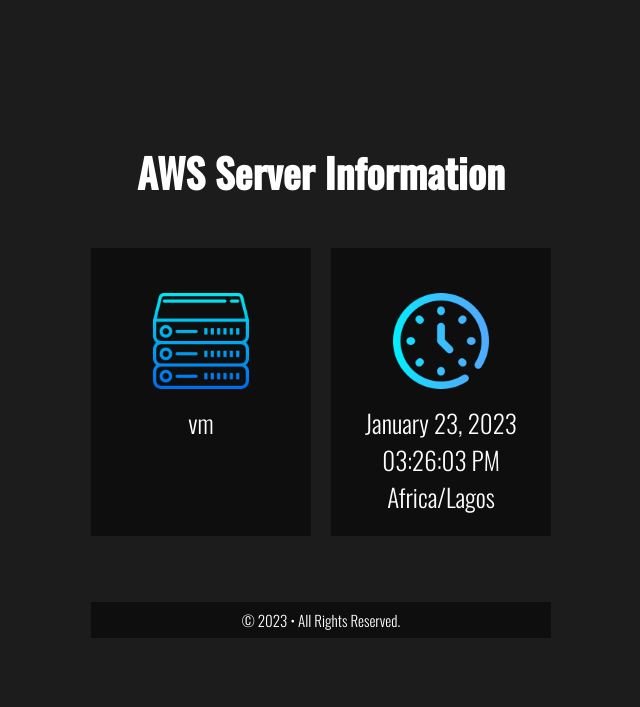
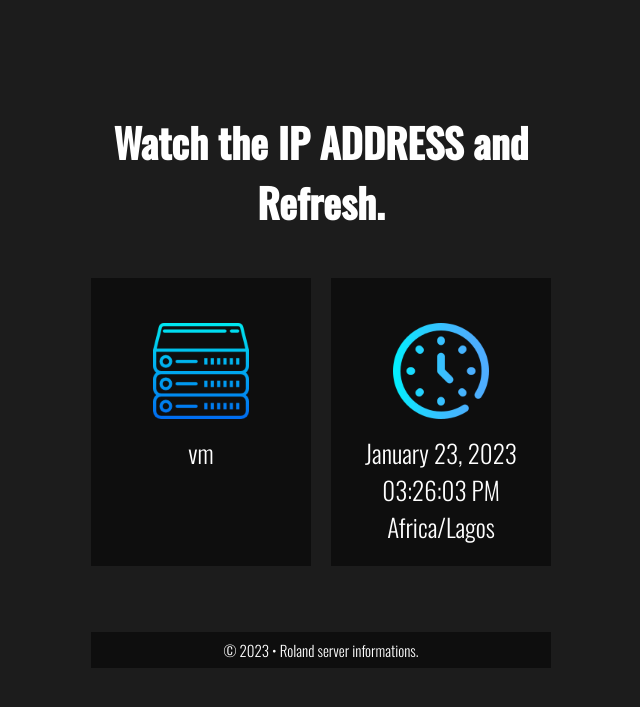
Before and after one commit to rolandeni/HTML, a PHP site: page / in a window 1280 px wide. Shown: the top 707 px of the page, without its empty margins (319-959 px from the left). Run offline with PHP 8.4, Linux system fonts and the light colour scheme.

Commit message:
Update index.php

```diff
--- a/index.php
+++ b/index.php
@@ -17,7 +17,7 @@
 <body>
 
     <div id="wrapper">
-        <h1 id="pageTitle">AWS Server Information</h1>
+        <h1 id="pageTitle">Watch the IP ADDRESS and Refresh.</h1>
         <div class="twoColRow">
             <div class="serverStats">
                 <img src="./assets/server.png" alt="" class="icon">
@@ -41,7 +41,7 @@
                 </h2>
             </div>
         </div>
-        <p id="copyright">&copy; <?php echo date("Y"); ?> &bull; All Rights Reserved.</p>
+        <p id="copyright">&copy; <?php echo date("Y"); ?> &bull; Roland server informations.</p>
     </div>
 
 </body>
```
